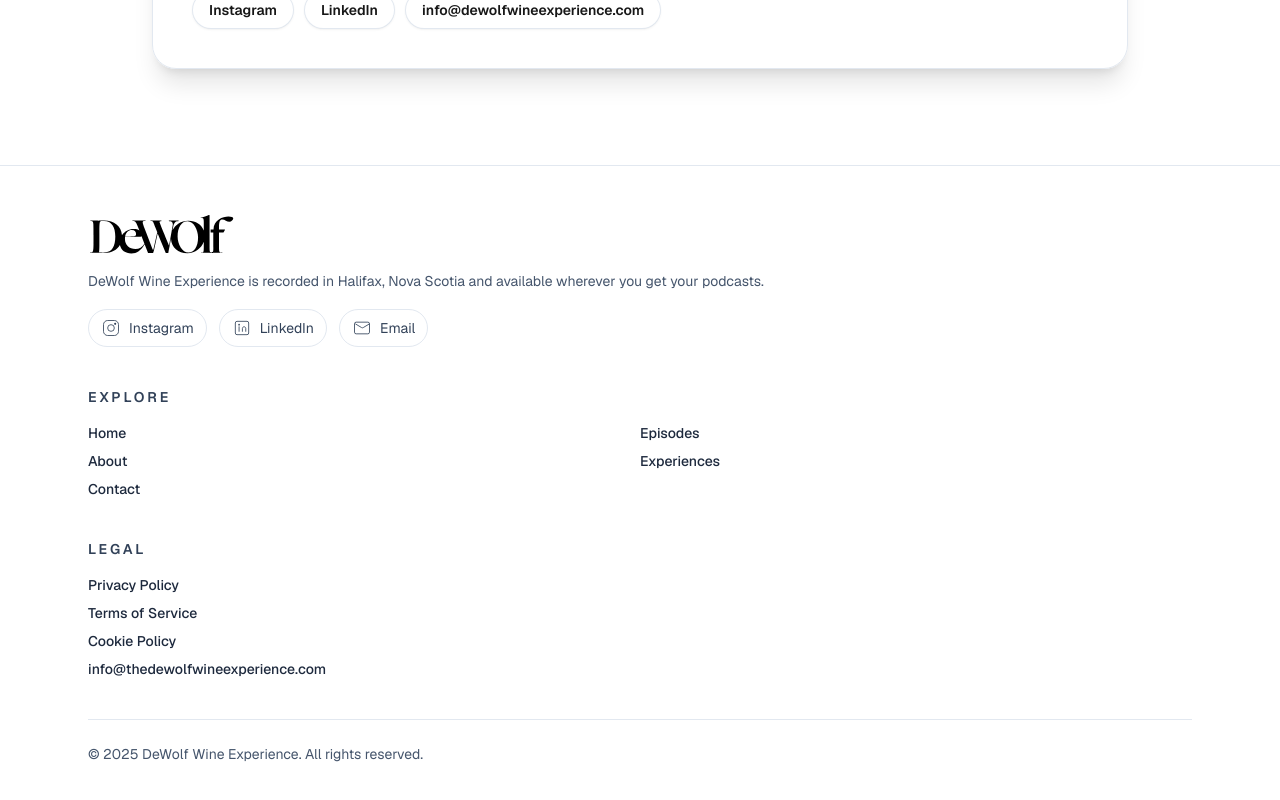
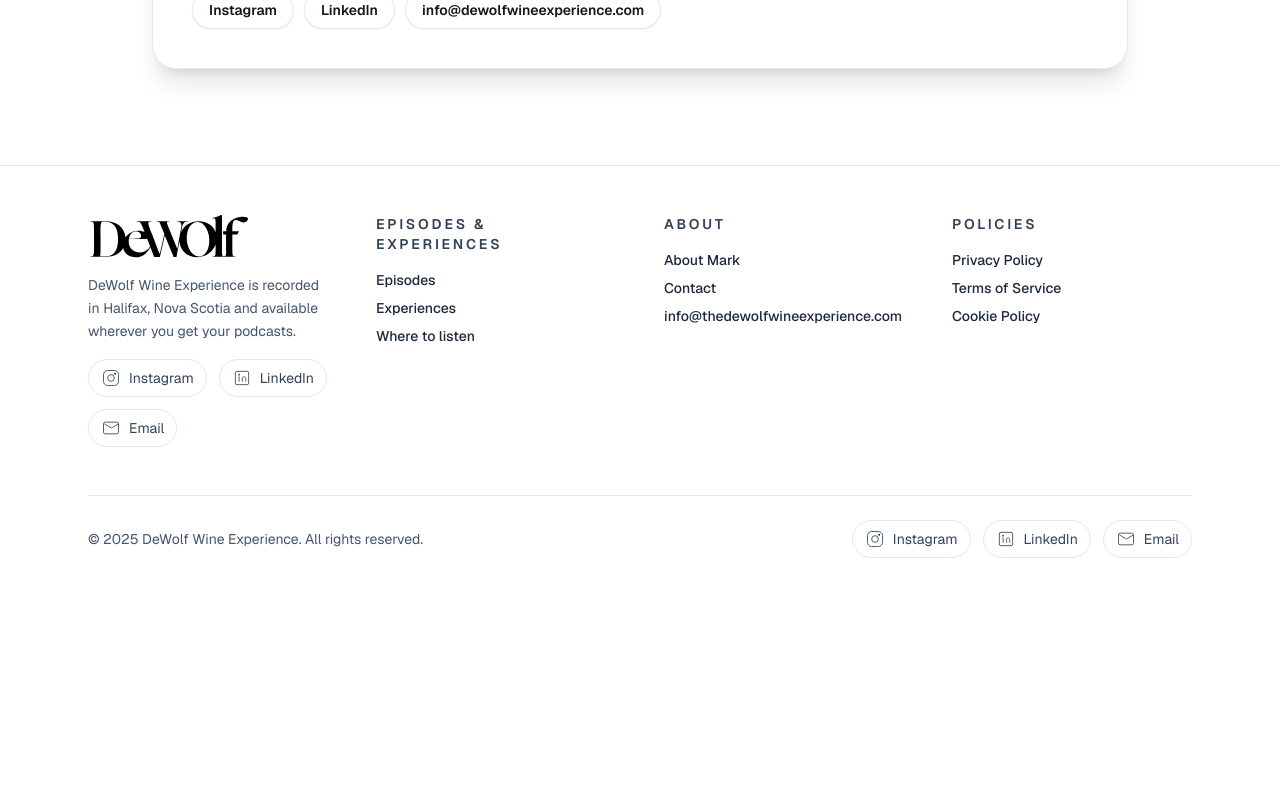
Before and after one commit to dewolfexperiences/dewolfwineexperiencewebsite, a Next.js app: page / in a window 1280 px wide. Shown: the part 6264-7064 px from the top of the page. After the commit the page ends 6870 px from the top, so only its background shows below. Built offline with nearby package versions, Linux system fonts and the light colour scheme; a web font is replaced by a local one.

Commit message:
Rework footer into four-column layout

```diff
--- a/src/app/layout.tsx
+++ b/src/app/layout.tsx
@@ -137,18 +137,18 @@
   return (
     <footer className="border-t border-slate-200 bg-white">
       <div className="mx-auto max-w-6xl px-6 py-12">
-        <div className="grid gap-10 md:grid-cols-[1.3fr,1fr,1fr]">
-          <div className="space-y-4">
+        <div className="grid gap-12 md:grid-cols-4">
+          <div className="space-y-4 md:col-span-1">
             <div className="flex items-center gap-3">
               <Image
                 src="/dewolf-logo.svg"
                 alt="DeWolf Wine Experience"
-                width={160}
-                height={40}
-                className="h-10 w-auto"
+                width={180}
+                height={44}
+                className="h-11 w-auto"
               />
             </div>
-            <p className="text-sm text-slate-600 leading-relaxed">
+            <p className="text-sm text-slate-600 leading-relaxed max-w-sm">
               DeWolf Wine Experience is recorded in Halifax, Nova Scotia and
               available wherever you get your podcasts.
             </p>
@@ -170,24 +170,59 @@
 
           <div className="space-y-4">
             <h3 className="text-sm font-semibold uppercase tracking-[0.2em] text-slate-700">
-              Explore
+              Episodes &amp; Experiences
             </h3>
-            <div className="grid grid-cols-2 gap-y-2 text-sm font-medium text-slate-800">
-              {navLinks.map((link) => (
-                <Link
-                  key={link.href}
-                  href={link.href}
-                  className="transition hover:text-brand-burgundy-700"
-                >
-                  {link.label}
-                </Link>
-              ))}
+            <div className="flex flex-col gap-2 text-sm font-medium text-slate-800">
+              <Link
+                href="/#episodes"
+                className="transition hover:text-brand-burgundy-700"
+              >
+                Episodes
+              </Link>
+              <Link
+                href="/#experiences"
+                className="transition hover:text-brand-burgundy-700"
+              >
+                Experiences
+              </Link>
+              <Link
+                href="/#listen"
+                className="transition hover:text-brand-burgundy-700"
+              >
+                Where to listen
+              </Link>
             </div>
           </div>
 
           <div className="space-y-4">
             <h3 className="text-sm font-semibold uppercase tracking-[0.2em] text-slate-700">
-              Legal
+              About
+            </h3>
+            <div className="flex flex-col gap-2 text-sm font-medium text-slate-800">
+              <Link
+                href="/about"
+                className="transition hover:text-brand-burgundy-700"
+              >
+                About Mark
+              </Link>
+              <Link
+                href="/#contact"
+                className="transition hover:text-brand-burgundy-700"
+              >
+                Contact
+              </Link>
+              <a
+                href="mailto:info@thedewolfwineexperience.com"
+                className="transition hover:text-brand-burgundy-700"
+              >
+                info@thedewolfwineexperience.com
+              </a>
+            </div>
+          </div>
+
+          <div className="space-y-4">
+            <h3 className="text-sm font-semibold uppercase tracking-[0.2em] text-slate-700">
+              Policies
             </h3>
             <div className="flex flex-col gap-2 text-sm font-medium text-slate-800">
               <Link
@@ -208,20 +243,29 @@
               >
                 Cookie Policy
               </Link>
-              <a
-                href="mailto:info@thedewolfwineexperience.com"
-                className="transition hover:text-brand-burgundy-700"
-              >
-                info@thedewolfwineexperience.com
-              </a>
             </div>
           </div>
         </div>
-        <div className="mt-10 border-t border-slate-200 pt-6 text-sm text-slate-600">
+
+        <div className="mt-12 flex flex-col gap-4 border-t border-slate-200 pt-6 text-sm text-slate-600 md:flex-row md:items-center md:justify-between">
           <p>
             &copy; {new Date().getFullYear()} DeWolf Wine Experience. All rights
             reserved.
           </p>
+          <div className="flex flex-wrap items-center gap-3 text-sm text-slate-700">
+            {socialLinks.map((item) => (
+              <a
+                key={item.label}
+                href={item.href}
+                target="_blank"
+                rel="noreferrer"
+                className="flex items-center gap-2 rounded-full border border-slate-200 px-3 py-2 transition hover:border-brand-burgundy-200 hover:bg-brand-burgundy-50"
+              >
+                <span className="text-slate-700">{item.icon}</span>
+                <span>{item.label}</span>
+              </a>
+            ))}
+          </div>
         </div>
       </div>
     </footer>
```
